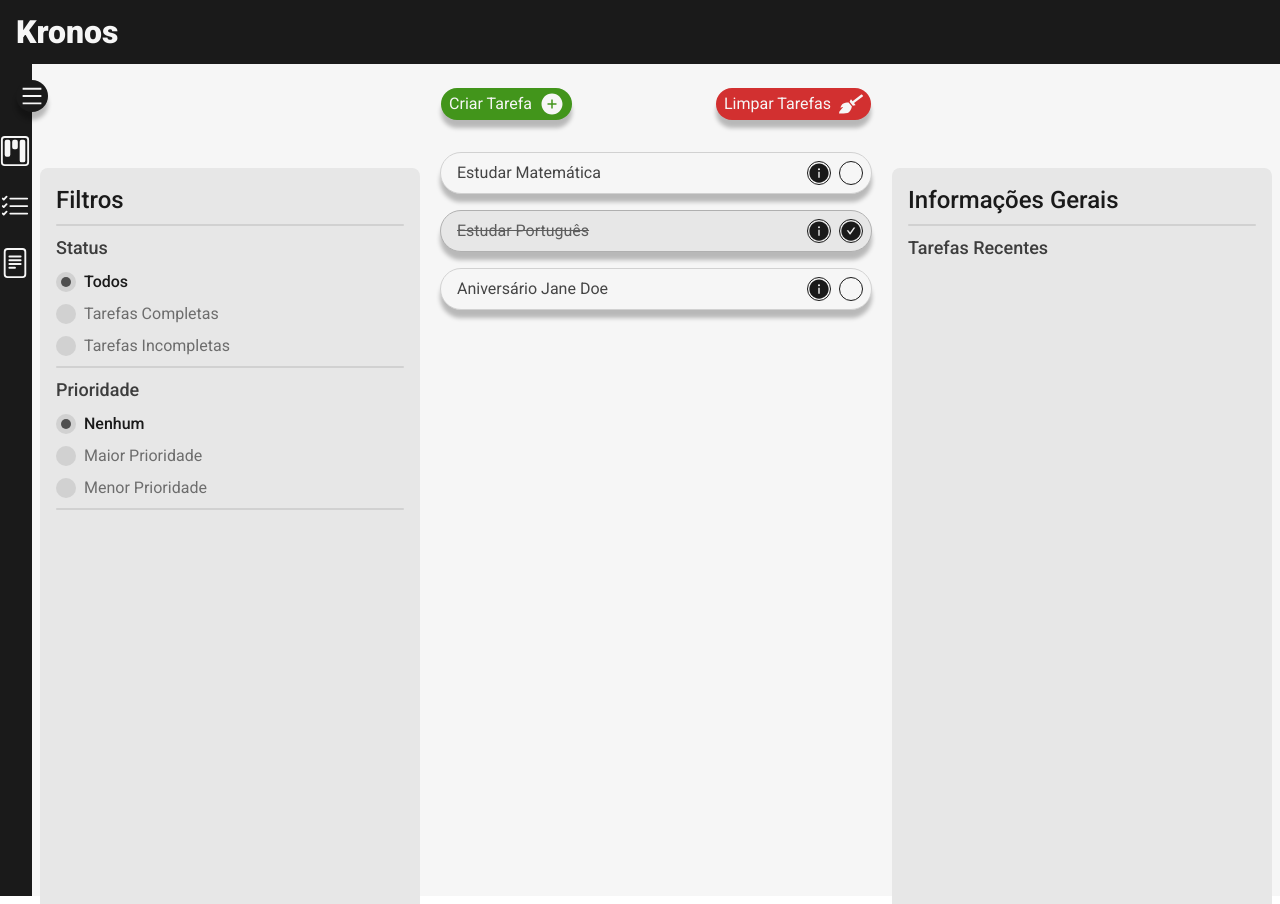
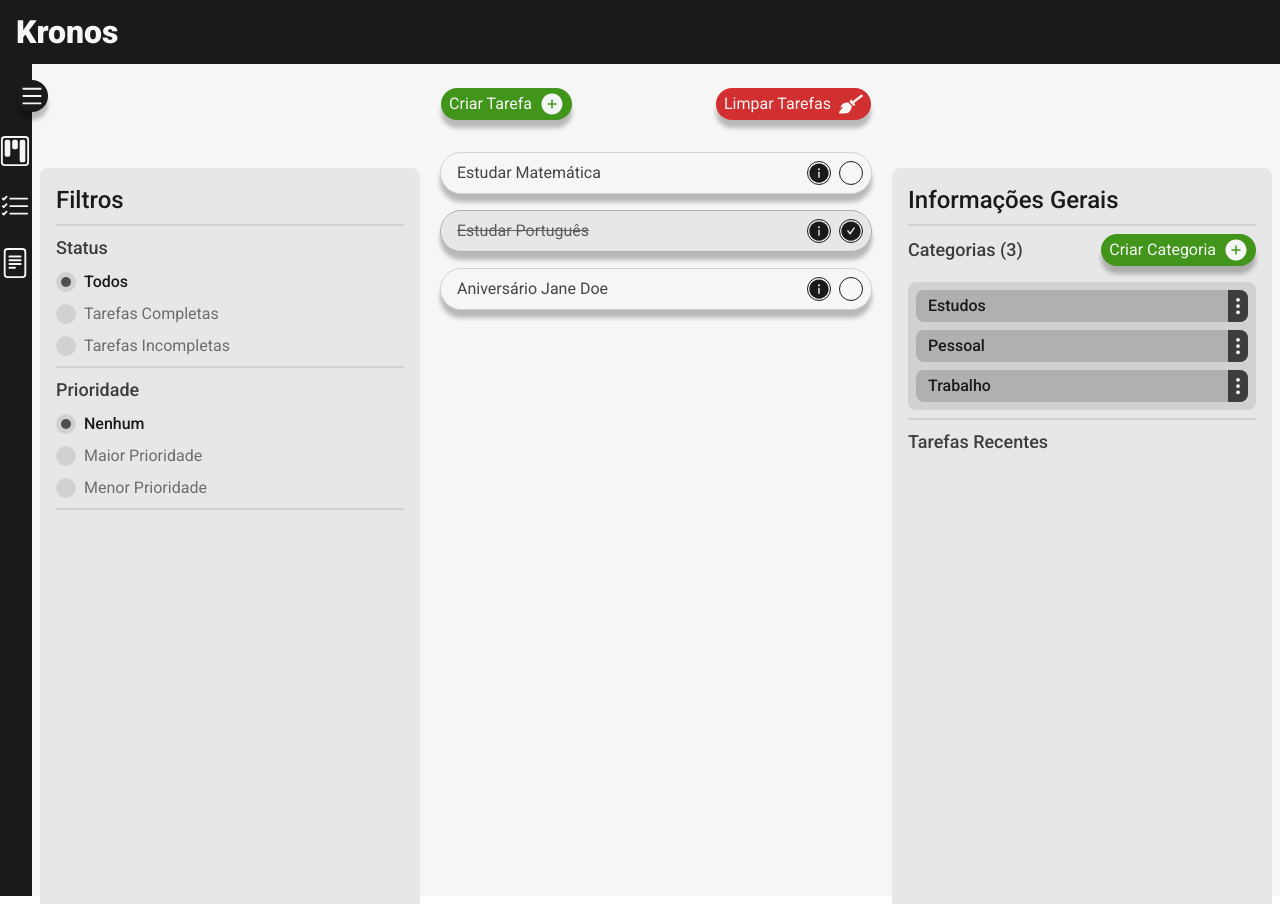
Before and after one commit to Bernardopog/kronos-app, a Next.js app in the folder apps/frontend/: page /pages/todo in a window 1280 px wide. Built offline with nearby package versions, Linux system fonts and the light colour scheme.

Commit message:
feat(frontend): add section to manage categories in General info tab

```diff
--- a/apps/frontend/src/ui/ToDoPage/ToDoGeneralInfo.tsx
+++ b/apps/frontend/src/ui/ToDoPage/ToDoGeneralInfo.tsx
@@ -1,14 +1,20 @@
 "use client";
 
+import Button from "@/components/Button/Button";
 import Divider from "@/components/Divider/Divider";
 import RecentTask from "@/components/RecentTask/RecentTask";
+import ToDoCategory from "@/components/ToDoPage/ToDoCategory/ToDoCategory";
+import { ToDoCategoryContext } from "@/context/ToDoCategoryContext";
+import { ModalContext } from "@/context/ModalContext";
 import { ToDoContext } from "@/context/ToDoContext";
 import { useContext } from "react";
-import { AiOutlineClose } from "react-icons/ai";
+import { AiFillPlusCircle, AiOutlineClose } from "react-icons/ai";
 
 export default function ToDoGeneralInfo() {
   const { isGeneralShow, generalShowControl, toggleGeneral, recentList } =
     useContext(ToDoContext);
+  const { toggleModal } = useContext(ModalContext);
+  const { categoryList } = useContext(ToDoCategoryContext);
 
   return (
     <>
@@ -37,6 +43,43 @@ export default function ToDoGeneralInfo() {
         <h4 className="text-2xl font-medium">Informações Gerais</h4>
         <Divider />
         <div>
+          <div className="flex justify-between items-center">
+            <h5 className="text-lg font-medium text-woodsmoke-900">
+              Categorias ({categoryList.length})
+            </h5>
+            <Button
+              ariaLabel="Criar categoria"
+              label="Criar Categoria"
+              extraStyles={{
+                button:
+                  "w-fit px-2 gap-x-2 bg-apple-600 text-woodsmoke-50 duration-300 ease-in-out hover:bg-apple-700",
+                label: "hidden lg:inline",
+              }}
+              action={() => {
+                toggleModal({
+                  headerTitle: "Criar Categoria",
+                  type: "create",
+                  content: "toDoCreateCategory",
+                });
+              }}
+            >
+              <AiFillPlusCircle />
+            </Button>
+          </div>
+          <ul className="flex flex-col max-h-52 mt-4 p-2 gap-y-2 rounded-lg bg-woodsmoke-200 overflow-y-scroll scrollbar-thin scrollbar-track-transparent scrollbar-thumb-woodsmoke-400">
+            {categoryList.map((category) => {
+              return (
+                <ToDoCategory
+                  key={category.id}
+                  id={category.id}
+                  title={category.title}
+                />
+              );
+            })}
+          </ul>
+        </div>
+        <Divider />
+        <div>
           <h5 className="text-lg font-medium text-woodsmoke-900">
             Tarefas Recentes
           </h5>
```
